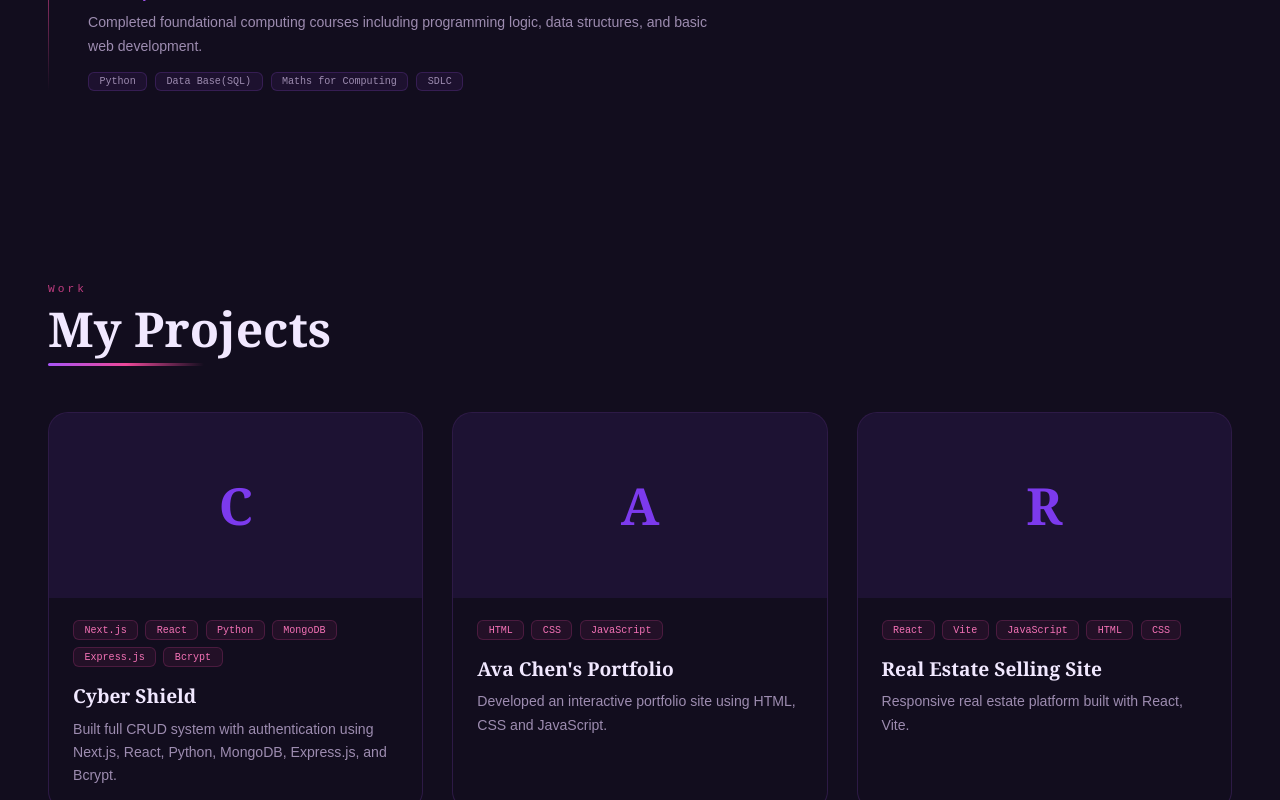
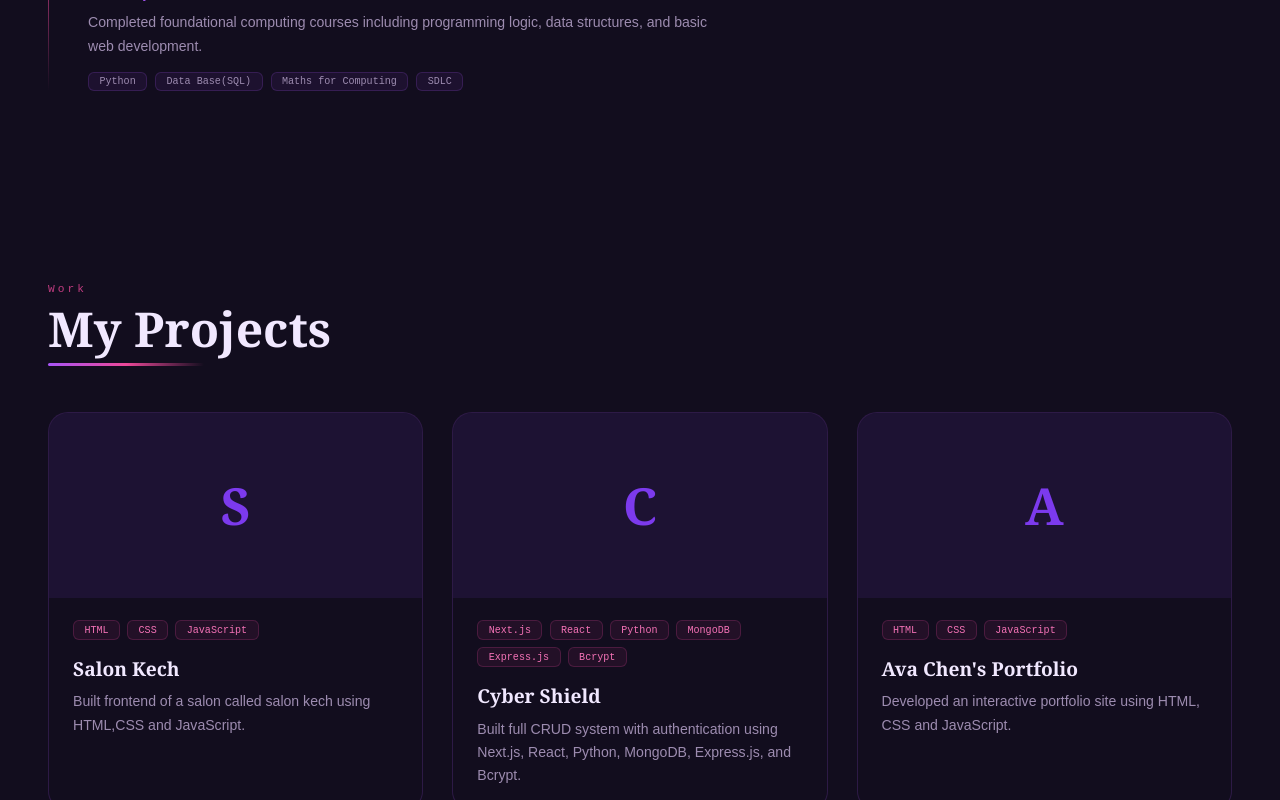
Before and after one commit to Novanya/Official-Portfolio, a React (Vite) app: page / in a window 1280 px wide. Shown: the part 2000-2800 px from the top of the page. Built offline with nearby package versions, Linux system fonts and the light colour scheme.

Commit message:
Add 'Salon Kech' project to Projects component
Added a new project 'Salon Kech' with details and tags.

```diff
--- a/src/components/Projects.jsx
+++ b/src/components/Projects.jsx
@@ -3,6 +3,12 @@ import "./Projects.css";
 
 export default function Projects() {
   const projects = [
+    {
+      name: "Salon Kech",
+      desc: "Built frontend of a salon called salon kech using HTML,CSS and JavaScript.",
+     tags: ["HTML", "CSS", "JavaScript"],
+      link: "https://novanya.github.io/Salon-kech/",
+    },
     {
       name: "Cyber Shield",
       desc: "Built full CRUD system with authentication using Next.js, React, Python, MongoDB, Express.js, and Bcrypt.",
```
